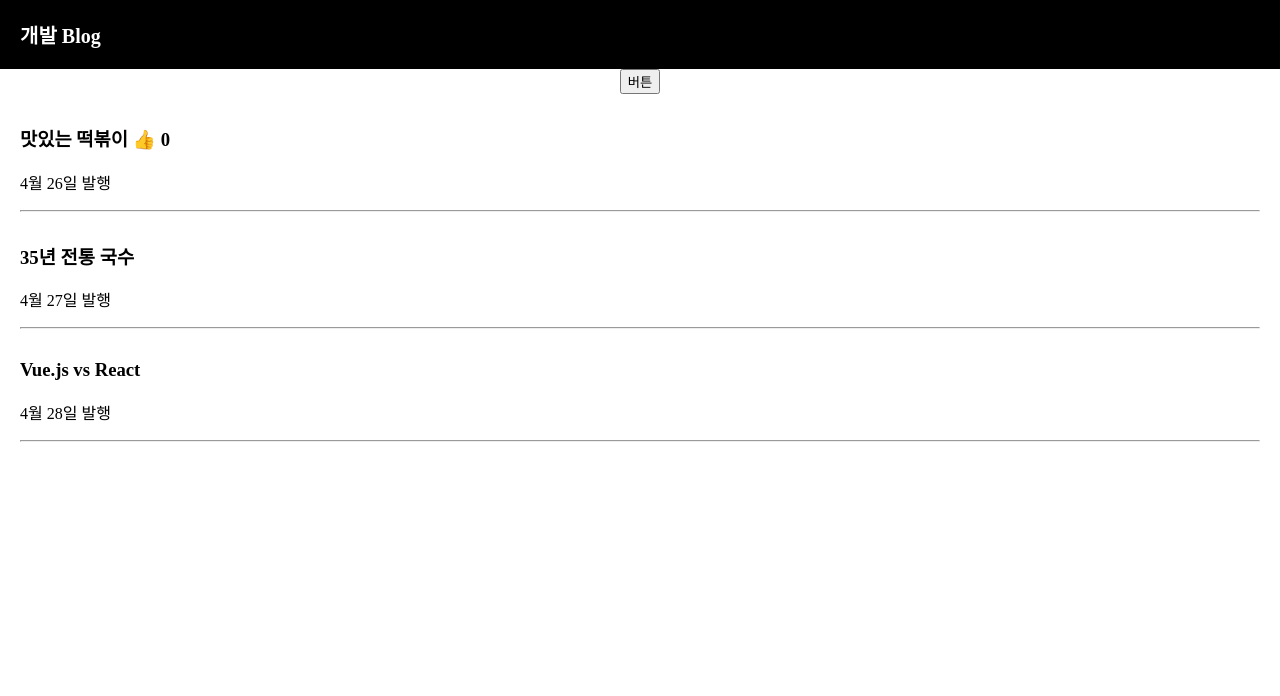
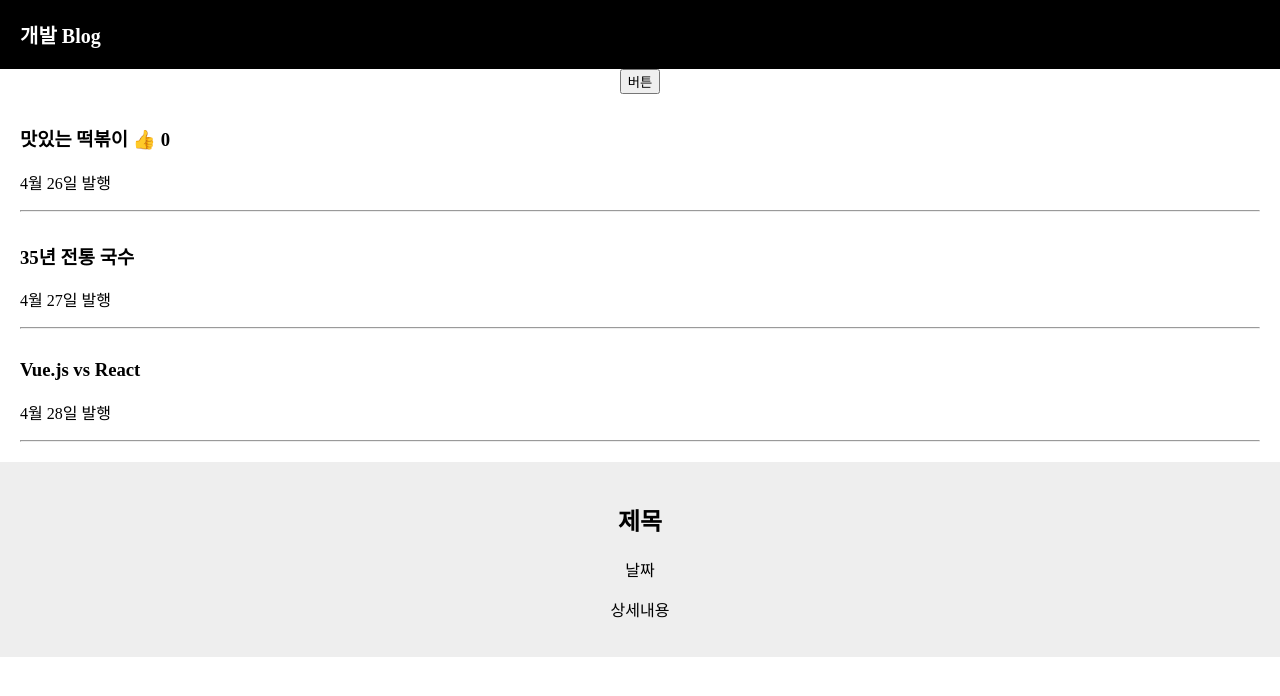
Before and after one commit to Nshellb/blog-reactjs, a React (Create React App) app: page / in a window 1280 px wide. Shown: the top 696 px of the page. Built offline with nearby package versions, Linux system fonts and the light colour scheme.

Commit message:
04282022 Componet 기초 필요성, 만드는 기준, 작성 유의사항

```diff
--- a/src/App.css
+++ b/src/App.css
@@ -4,6 +4,12 @@
 
 body {
   font-family: "NanumSquare";
+}
+
+.modal {
+  margin-top: 20px;
+  padding: 20px;
+  background: #eee;
 }
 
 .black-nav {
--- a/src/App.js
+++ b/src/App.js
@@ -37,8 +37,20 @@
         <p>4월 28일 발행</p>
         <hr/>
       </div>
+
+      <Modal />
     </div>
   );
 }
 
+function Modal() {
+  return (
+    <div className="modal">
+      <h2>제목</h2>
+      <p>날짜</p>
+      <p>상세내용</p>
+    </div>
+  )
+}
+
 export default App;
```
Also changed, not shown: 1 other file (tests, documents, lock files or other folders).
